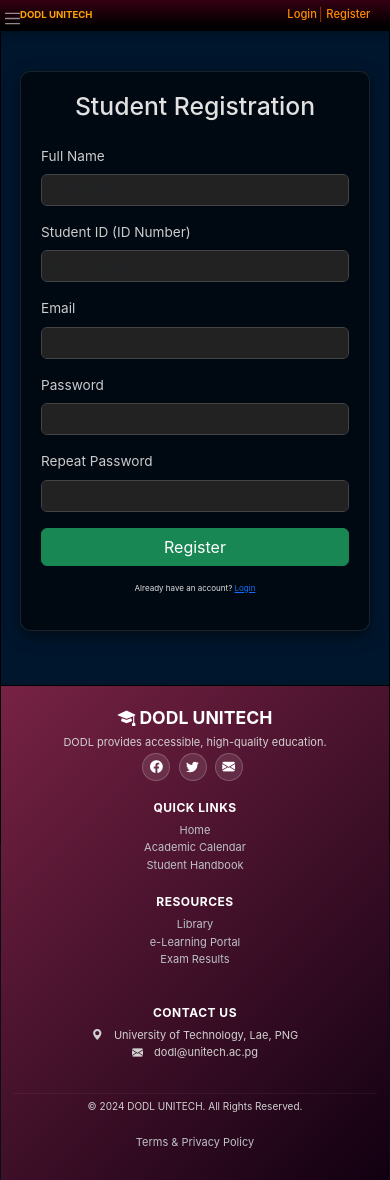
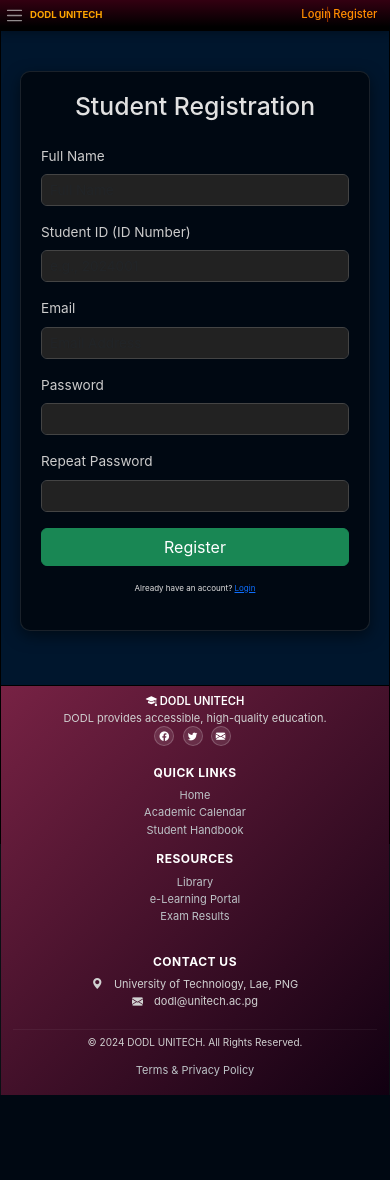
Before and after one commit to OGL2025/online_learning, a Flask app: page /auth/register in a window 390 px wide. After the commit the page ends 1095 px from the top, so only its background shows below. Run offline with Flask 3, Linux system fonts and the light colour scheme; some libraries are stand-ins or nearby versions.

Commit message:
footer spacing edits

```diff
--- a/app/static/css/style.css
+++ b/app/static/css/style.css
@@ -339,9 +339,9 @@
     }
 
     /* --- NAVBAR SIDEBAR --- */
-    .navtitle {font-size: 0.6rem; margin-left:0; padding: 0;}
+    .navtitle {font-size: 0.6rem; margin-left:-35px; padding: 0;}
     .navdir {font-size:0.5rem; color: rgb(104, 104, 104); text-align: center; margin: 12px;}
-    .navbar-toggler { display: block !important; position: absolute; left: 1px; top: 7.5px; z-index: 1100; border: none; outline: none !important; box-shadow: none !important; padding: 0.1rem 0.1rem; font-size: 0.8rem; }
+    .navbar-toggler { display: block !important; position: absolute; left: 2px; top: 4.8px; z-index: 1100; border: none; outline: none !important; box-shadow: none !important; padding: 0.1rem 0.2rem; font-size: 0.8rem; }
     .navbar-brand { margin-left: 45px; }
     .navbar-top {border-bottom: none;}
     .navbar-collapse { position: fixed !important; top: 0; left: 0; width: 240px; height: 100vh !important; background: linear-gradient(180deg, #1a1f24 0%, #000 100%) !important; z-index: 1050; transform: translateX(-100%); transition: transform 0.3s ease; overflow-y: auto; padding-top: 60px; display: block !important; border-right: 1px solid #333; max-height: none !important; }
@@ -350,7 +350,7 @@
     .navbar-bottom .nav-link { padding: 1rem 1.5rem; border-bottom: 1px solid rgba(255,255,255,0.1); color: #e1e1e1 !important; }
     .dropdown-menu { position: static !important; width: 100%; background: rgba(0,0,0,0.3) !important; border: none; padding: 0; }
     .dropdown-item { padding-left: 2.5rem; }
-    .nav-auth-link {padding: 0.1rem 0.1rem; font-weight: 500; font-size: 0.7rem; margin-right: -2px;}
+    .nav-auth-link {padding: 0.1rem 0.1rem; font-weight: 500; font-size: 0.7rem; margin-right: -9px;}
 
     .stat-card { margin-top: 17px; margin-bottom: -28px;}
     .stat-label {font-size: 0.55rem;}
@@ -358,11 +358,15 @@
         margin-top: -0.2rem; font-size: 0.85rem;
     }
     /* --- FOOTER: Collapsed & Centered --- */
-    .site-footer { text-align: center !important; padding-top: 20px; }
-    .site-footer .row { flex-direction: column !important; flex-wrap: wrap !important; align-items: center !important; }
-    .site-footer [class^="col-"] { flex-basis: 100% !important; max-width: 100% !important; width: 100% !important; margin-bottom: 20px !important; text-align: center !important; padding: 0 !important; }
-    .footer-logo { display: block; margin-bottom: 5px; }
-    .social-icons { justify-content: center !important; }
+    .site-footer { text-align: center !important; padding-top: 8px; }
+    .site-footer .row { flex-direction: column !important; flex-wrap: wrap !important; align-items: center !important; margin-bottom: -5px; }
+    .site-footer [class^="col-"] { flex-basis: 100% !important; max-width: 100% !important; width: 100% !important; margin-bottom: 12px !important; text-align: center !important; padding: 0 !important; }
+    .footer-logo { display: block; margin-bottom: 2px; }
+    .social-icons { justify-content: center !important; margin-bottom: 8px;}
+.footer-logo { color: #fff; font-size: 0.7rem; font-weight: 600; margin-bottom: 2px; display: block; }
+.social-icons { list-style: none; padding: -5px; margin-bottom: 0px; }
+.social-icons li { display: inline-block; margin-right: 5px; margin-top: -4px; margin-bottom: 8px;}
+.social-icons li a { display: block; width: 20px; height: 20px; border-radius: 50%; background-color: rgba(255,255,255,0.1); color: #fff; text-align: center; line-height: 20px; transition: all 0.3s; border: 1px solid rgba(255,255,255,0.2); font-size: 0.6rem; }
     .footer-links { text-align: center !important; }
     /* .footer-tuner-container { justify-content: center !important; margin-top: 10px; } */
 
--- a/app/templates/layout.html
+++ b/app/templates/layout.html
@@ -20,7 +20,7 @@
             <div class="w-100">
                 <!-- Top row: brand + breadcrumb + user menu -->
                 <div class="d-flex justify-content-between align-items-center navbar-top">
-                    <a class="navbar-brand" style="margin-left: 0px; color: orange;" href="{{ url_for('main.index') }}">
+                    <a class="navbar-brand" style="color: orange;" href="{{ url_for('main.index') }}">
                         <!-- <i class="bi bi-mortarboard-fill"></i>  -->
                         <div class="navtitle">DODL UNITECH</div>
                     </a>
```
